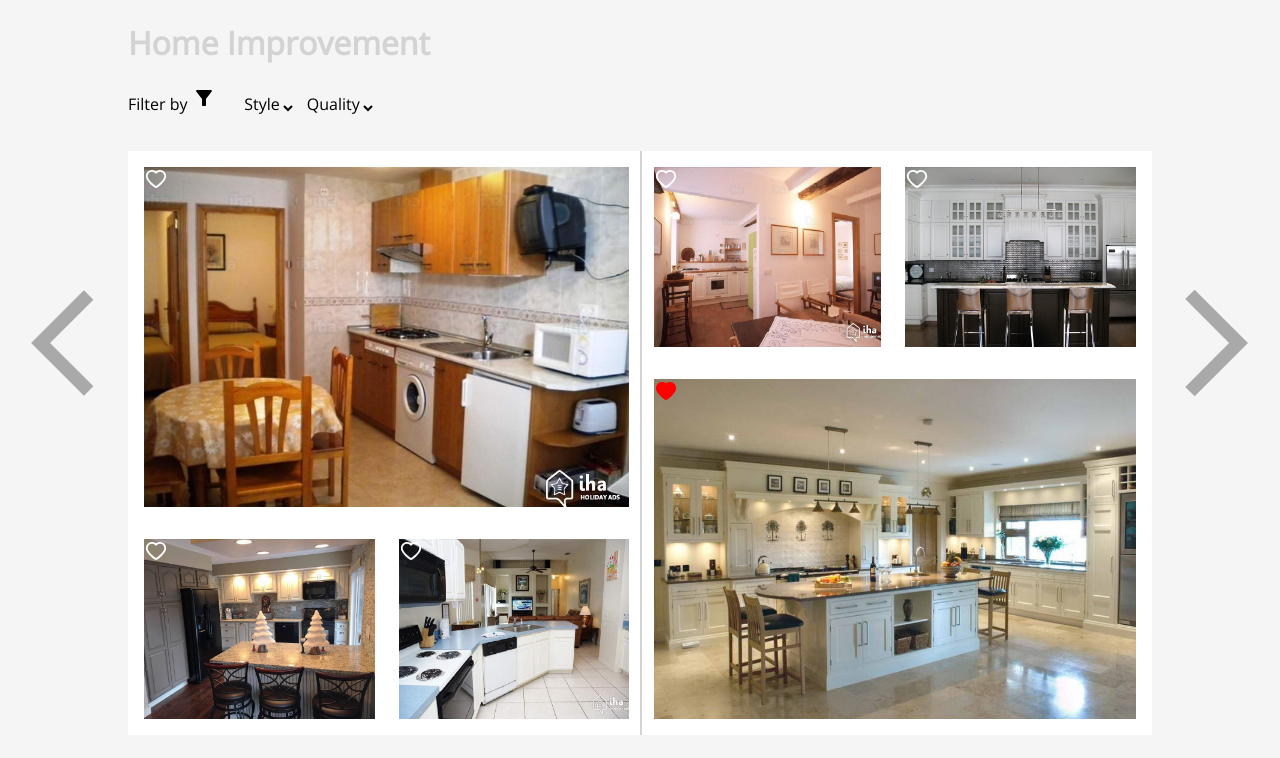
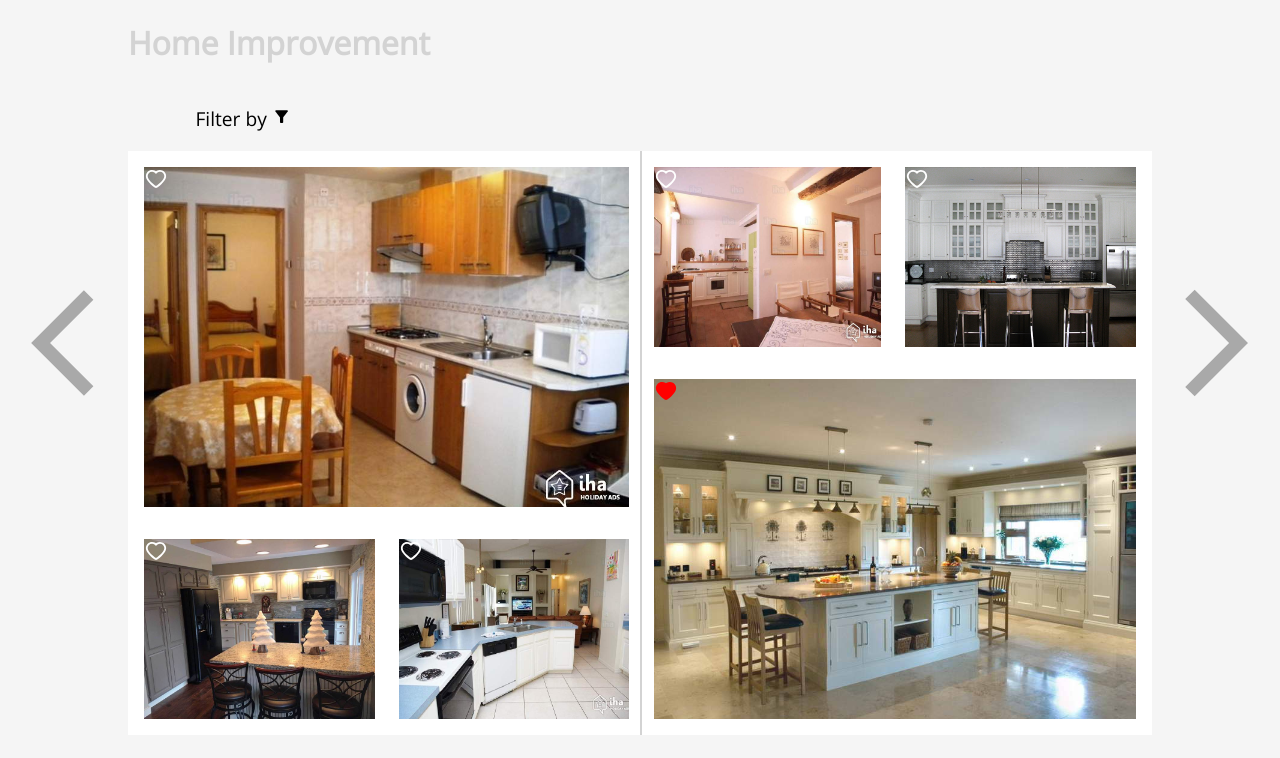
Before and after one commit to ramag1/home-improvement, a React (Create React App) app in the folder home-improvement/: page / in a window 1280 px wide. Shown: the top 758 px of the page. Built offline with nearby package versions, Linux system fonts and the light colour scheme.

Commit message:
Update filter modal

```diff
--- a/home-improvement/package.json
+++ b/home-improvement/package.json
@@ -8,6 +8,7 @@
     "@testing-library/user-event": "^13.5.0",
     "react": "^18.0.0",
     "react-dom": "^18.0.0",
+    "react-filtered-multiselect": "^0.5.1",
     "react-icons": "^4.3.1",
     "react-rating-stars-component": "^2.2.0",
     "react-scripts": "5.0.1",
--- a/home-improvement/src/components/FilterBar.css
+++ b/home-improvement/src/components/FilterBar.css
@@ -1,25 +1,19 @@
-
-.filterbar__styleselect {
-    border: none;
-    background-color: whitesmoke;
-    text-align: right;
-    width: 5em;
-    font-family: 'Open Sans', sans-serif;
-    font-size: 1em;
-    padding-bottom: .5em;
+.app__filterbar{
+    display: grid;
+    grid-template-rows: 1fr;
+    grid-template-columns: .25fr 1fr;
 }
 
-.filterbar__qualityselect {
+button {
+    font-family: 'Open Sans', sans-serif;
+    background-color: whitesmoke;
     border: none;
-    background-color: whitesmoke;
-    text-align: right;
-    width: 5em;
-    font-family: 'Open Sans', sans-serif;
-    font-size: 1em;
-    padding-bottom: .5em;
+    font-size: 1.2em;
+    grid-column: 1;
+    grid-row: 1;
 }
 
-.filterbar__stylelabel {
-    font-size: 1em;
-    padding-bottom: 1em;
+.filtermodal__container {
+    grid-column: 2;
+    grid-row: 1;
 }
--- a/home-improvement/src/components/FilterBar.js
+++ b/home-improvement/src/components/FilterBar.js
@@ -1,42 +1,23 @@
-import React , {useState} from 'react';
+import React, { useState } from 'react';
 import { MdFilterAlt } from 'react-icons/md';
-import './FilterBar.css'
+import './FilterBar.css';
+import FilterModal from './FilterModal';
 
-function FilterBar(props) {
+function FilterBar() {
 
-	// Filter Functionality Pseudocode:
-	// 	Create state to track filter selections
-	// 	Create handler function to set state upon filter selection
-	// 	Apply state parameters to image results
-	// 	Render selected filters in filter bar
+	const [open, setOpen] = useState(false);
+
+	function handleToggle () {
+		setOpen(!open)
+	}
+
+
 
 	return (
 		<div className='app__filterbar'>
-			<div>
-				<label className='filterbar__stylelabel'>
-					Filter by <MdFilterAlt size='1.5em' />
-					<select className='filterbar__styleselect'>
-						<option value='style'>Style</option>
-						<option value='contemp'>Contemporary</option>
-						<option value='country'>Country</option>
-						<option value='craftsman'>Craftsman</option>
-						<option value='industrial'>Industrial</option>
-						<option value='modern'>Modern</option>
-					</select>
-				</label>
-				<label className='filterbar__qualitylabel'>
-					<select className='filterbar__qualityselect'>
-						<option value='quality'>Quality</option>
-						<option value='fivestars'>5 Stars</option>
-						<option value='fourstars'>4 Stars</option>
-						<option value='3stars'>3 Stars</option>
-						<option value='2stars'>2 Stars</option>
-						<option value='1star'>1 Star</option>
-					</select>
-				</label>
-			</div>
+			<button onClick={handleToggle}>Filter by <MdFilterAlt  /></button>
+			<div>{open ? <FilterModal /> : null }</div>
 		</div>
-	);
+	)
 }
-
 export default FilterBar;
--- /dev/null
+++ b/home-improvement/src/components/FilterModal.css
@@ -0,0 +1,35 @@
+.filtermodal__container {
+  font-family: 'Open Sans', sans-serif;
+  display: grid;
+  grid-template-columns: 1fr 1fr;
+  grid-template-rows: 1fr;
+  padding-bottom: 0em;
+  margin-bottom: 0em;
+}
+
+.filtermodal__styleform{
+  grid-column: 1;
+  grid-row: 1;
+  padding-bottom: 0em;
+}
+
+.filtermodal__qualityform{
+  grid-column: 2;
+  grid-row: 1;
+}
+label {
+  font-size: 1.2em;
+}
+.filtermodal__stylesdropdown {
+  background-color: whitesmoke;
+  border: none;
+  font-family: 'Open Sans', sans-serif;
+  font-size: 1.2em;
+}
+
+.filtermodal__qualitydropdown {
+  background-color: whitesmoke;
+  border: none;
+  font-family: 'Open Sans', sans-serif;
+  font-size: 1.2em;
+}
--- /dev/null
+++ b/home-improvement/src/components/FilterModal.js
@@ -0,0 +1,34 @@
+import React, { useState, useRef, useEffect } from "react";
+import "./FilterModal.css";
+import data from '../data.json';
+
+
+function FilterModal() {
+
+    const [styleFilter, setStyleFilter] = useState(data.data);
+    const [qualityFilter, setQualityFilter] = useState(data.data);
+
+    return (
+			<div className="filtermodal__container">
+				<form className='filtermodal__styleform'>
+					<label htmlFor='styles'>Styles:</label>
+					<select className='filtermodal__stylesdropdown' id='styles'>
+						{data.designStyle.map((style) => {
+							return <option key={style.id}>{style.label}</option>;
+						})}
+					</select>
+				</form>
+				<form className='filtermodal__qualityform'>
+					<label htmlFor='search-quality'>Quality:</label>
+					<select className='filtermodal__qualitydropdown' id='search-quality'>
+						{data.qualityStandard.map((stars) => {
+							return <option key={stars.id}>{stars.label}</option>;
+						})}
+					</select>
+				</form>
+			</div>
+		);
+
+}
+
+export default FilterModal;
```
Also changed, not shown: home-improvement/planning.txt, home-improvement/src/components/Images.js (line endings or trailing spaces), 1 other file (tests, documents, lock files or other folders).
